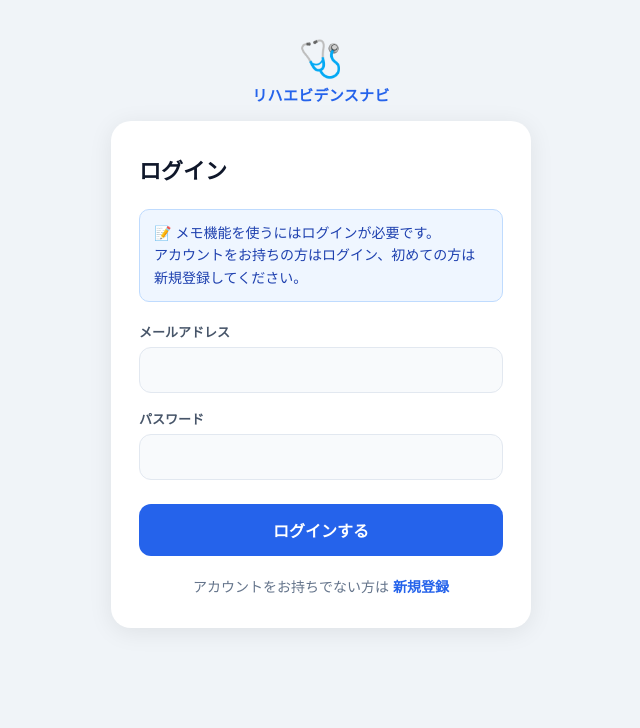
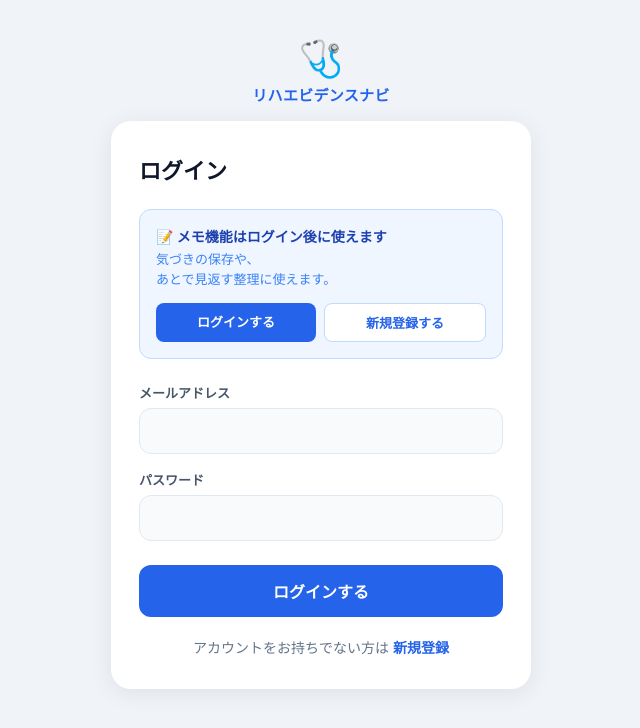
Before and after one commit to etoshihide08-create/paper-saas, a FastAPI app: page /login?from=memo in a window 1280 px wide. Shown: the top 728 px of the page, without its empty margins (319-959 px from the left). Run offline with FastAPI, Linux system fonts and the light colour scheme.

Commit message:
feat: ログイン画面に遷移元CTAカードを追加（メモ・保存対応）
理由・メリット・行動ボタンを含む案内カードを from=memo/saved 時に表示

Co-Authored-By: Claude Sonnet 4.6 <noreply@anthropic.com>

```diff
--- a/templates/login.html
+++ b/templates/login.html
@@ -112,16 +112,68 @@
         .btn:hover { background: #1d4ed8; }
         .btn:active { transform: scale(0.98); }
 
-        .context-notice {
+        .context-card {
             background: #eff6ff;
+            border: 1px solid #bfdbfe;
+            border-radius: 12px;
+            padding: 16px;
+            margin-bottom: 24px;
+        }
+
+        .context-card-title {
+            font-size: 14px;
+            font-weight: 700;
             color: #1e40af;
-            padding: 12px 14px;
-            border-radius: 10px;
-            margin-bottom: 20px;
-            font-size: 14px;
-            line-height: 1.6;
-            border: 1px solid #bfdbfe;
+            margin: 0 0 4px;
         }
+
+        .context-card-desc {
+            font-size: 13px;
+            color: #3b82f6;
+            margin: 0 0 14px;
+            line-height: 1.5;
+        }
+
+        .context-card-actions {
+            display: flex;
+            gap: 8px;
+        }
+
+        .context-btn-primary {
+            flex: 1;
+            padding: 9px 0;
+            background: #2563eb;
+            color: #fff;
+            border: none;
+            border-radius: 8px;
+            font-size: 13px;
+            font-weight: 700;
+            cursor: pointer;
+            text-align: center;
+            text-decoration: none;
+            display: block;
+            -webkit-tap-highlight-color: transparent;
+        }
+
+        .context-btn-primary:hover { background: #1d4ed8; }
+
+        .context-btn-secondary {
+            flex: 1;
+            padding: 9px 0;
+            background: #fff;
+            color: #2563eb;
+            border: 1.5px solid #bfdbfe;
+            border-radius: 8px;
+            font-size: 13px;
+            font-weight: 700;
+            cursor: pointer;
+            text-align: center;
+            text-decoration: none;
+            display: block;
+            -webkit-tap-highlight-color: transparent;
+        }
+
+        .context-btn-secondary:hover { background: #f0f7ff; }
 
         .error {
             background: #fef2f2;
@@ -169,14 +221,22 @@
         <h1>ログイン</h1>
 
         {% if from_page == "memo" %}
-        <div class="context-notice">
-            📝 メモ機能を使うにはログインが必要です。<br>
-            アカウントをお持ちの方はログイン、初めての方は新規登録してください。
+        <div class="context-card">
+            <p class="context-card-title">📝 メモ機能はログイン後に使えます</p>
+            <p class="context-card-desc">気づきの保存や、<br>あとで見返す整理に使えます。</p>
+            <div class="context-card-actions">
+                <a href="#email" class="context-btn-primary" onclick="document.getElementById('email').focus();return false;">ログインする</a>
+                <a href="/register" class="context-btn-secondary">新規登録する</a>
+            </div>
         </div>
         {% elif from_page == "saved" %}
-        <div class="context-notice">
-            📚 保存機能を使うにはログインが必要です。<br>
-            アカウントをお持ちの方はログイン、初めての方は新規登録してください。
+        <div class="context-card">
+            <p class="context-card-title">📚 保存機能はログイン後に使えます</p>
+            <p class="context-card-desc">気になった論文をあとからすぐ見返せます。</p>
+            <div class="context-card-actions">
+                <a href="#email" class="context-btn-primary" onclick="document.getElementById('email').focus();return false;">ログインする</a>
+                <a href="/register" class="context-btn-secondary">新規登録する</a>
+            </div>
         </div>
         {% endif %}
 
```
